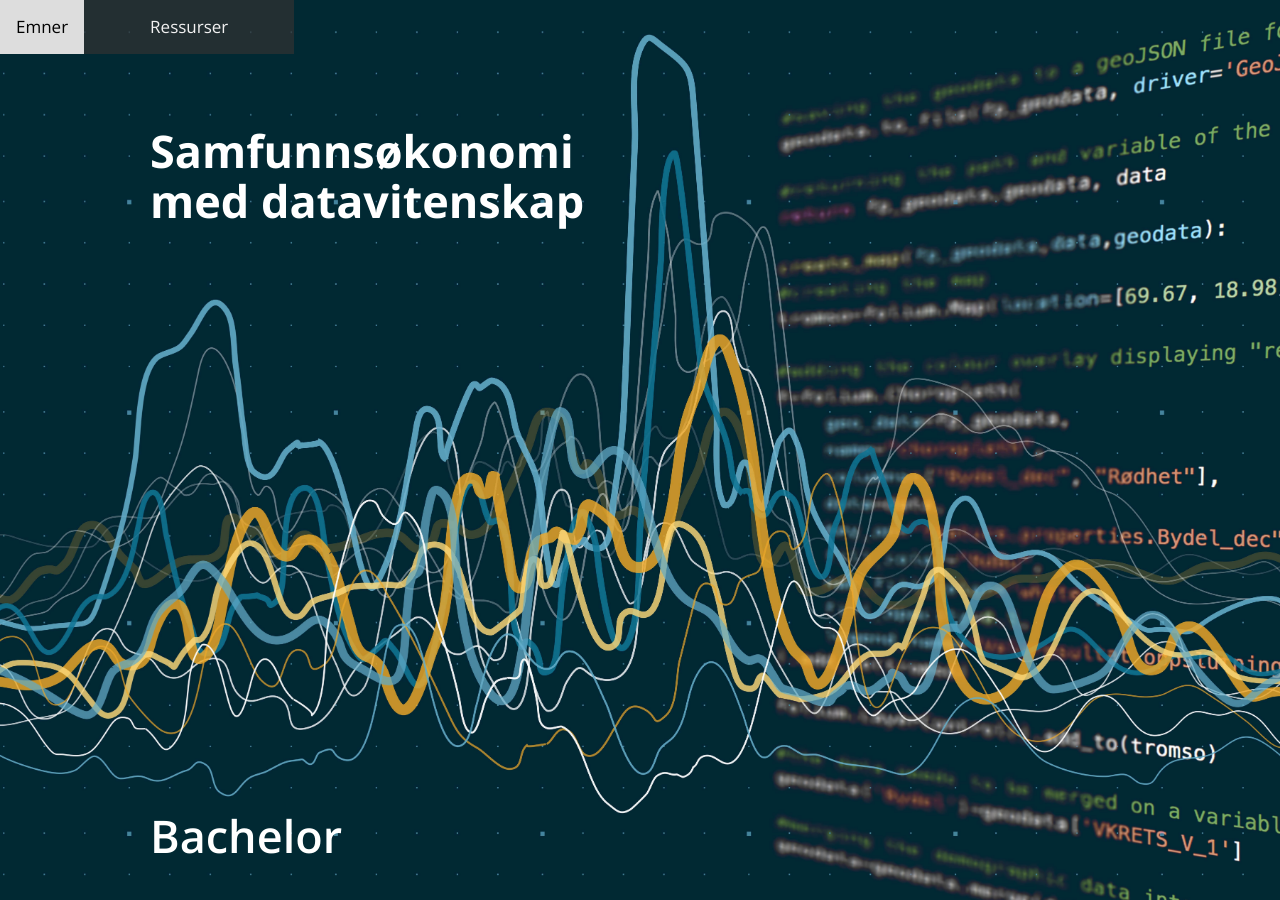
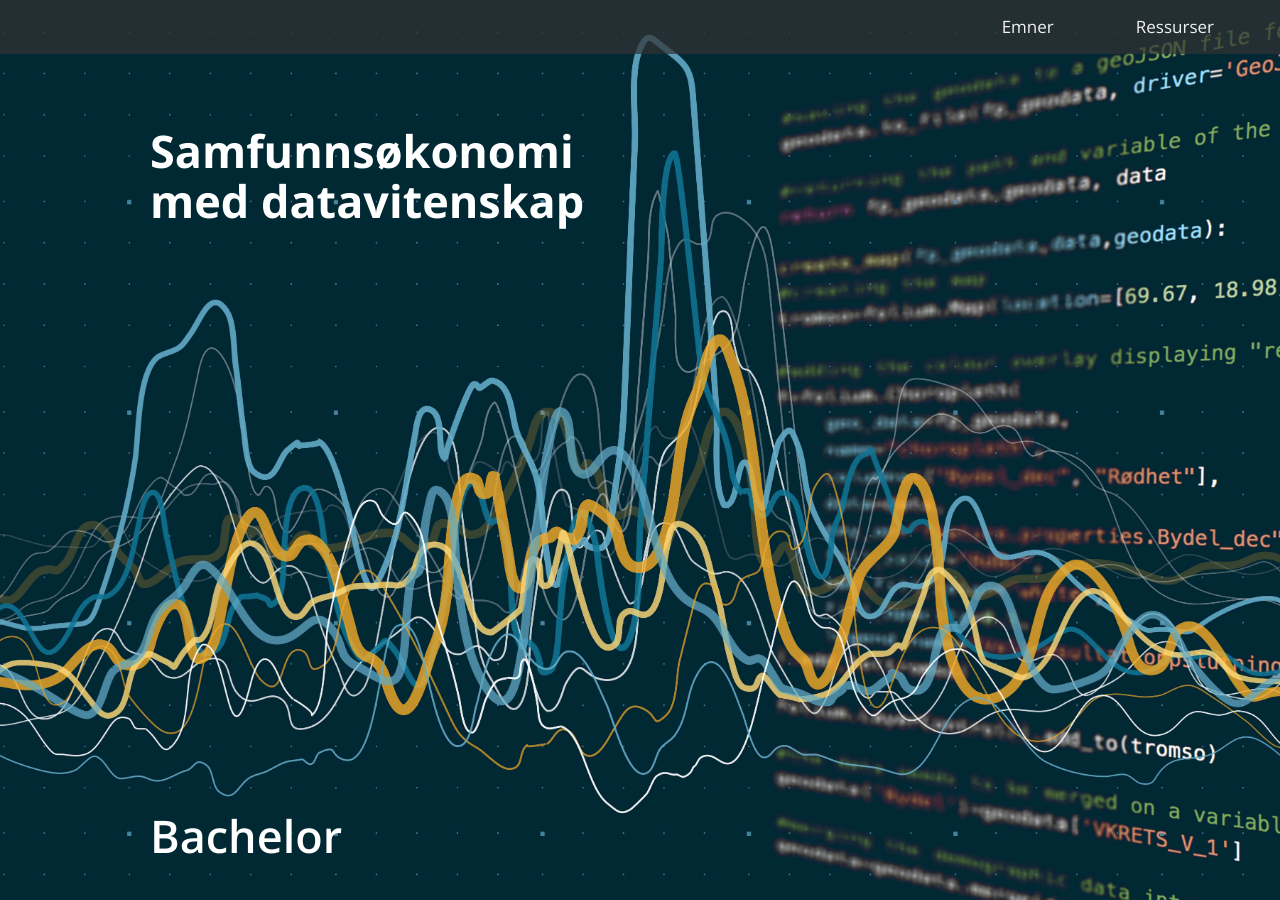
Before and after one commit to uit-econ/uit-econ.github.io, a Jekyll site: the page built from index.md, in a window 1280 px wide and 900 px high. Built offline with Jekyll 4.4.1, drawn with Linux system fonts in a browser that asks for light colours.

Commit message:
Update navheader.html

```diff
--- a/_includes/navheader.html
+++ b/_includes/navheader.html
@@ -40,9 +40,12 @@
 <style>
 /* Add a black background color to the top navigation */
 .topnav {
+  overflow: hidden;
   background-color:rgba(51,51,51,0.7);
-  overflow: hidden;
-  position: fixed;
+  position: fixed; /* Set the navbar to fixed position */
+  top: 0; /* Position the navbar at the top of the page */
+  width: 100%; /* Full width */
+
 }
 
 /* Style the links inside the navigation bar */
@@ -62,10 +65,6 @@
   color: black;
 }
 
-/* Add a color to the active/current link */
-.topnav a.active {
-  background-color: #04AA6D;
-  color: white;
-}
+
 
 </style>
```
